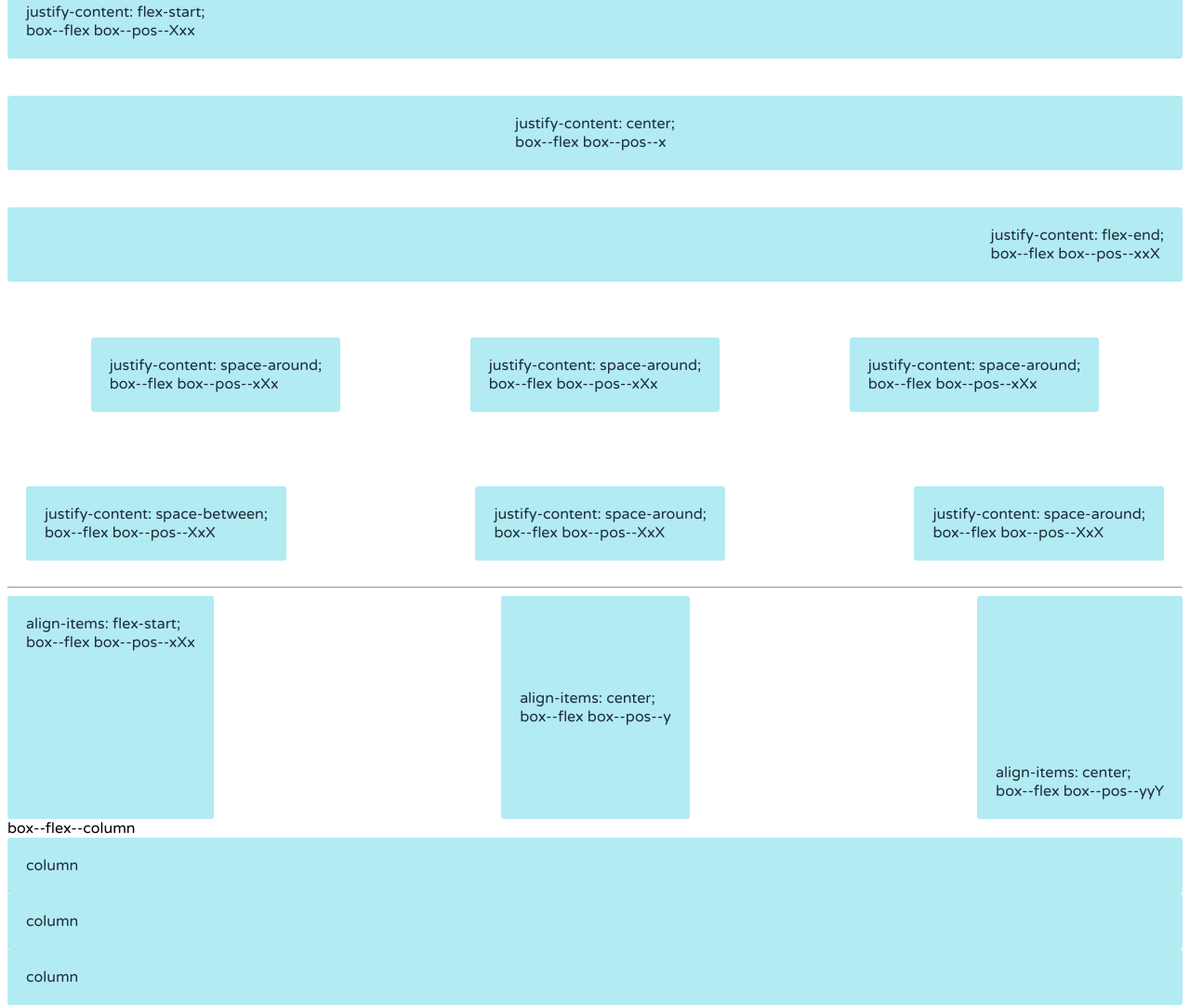
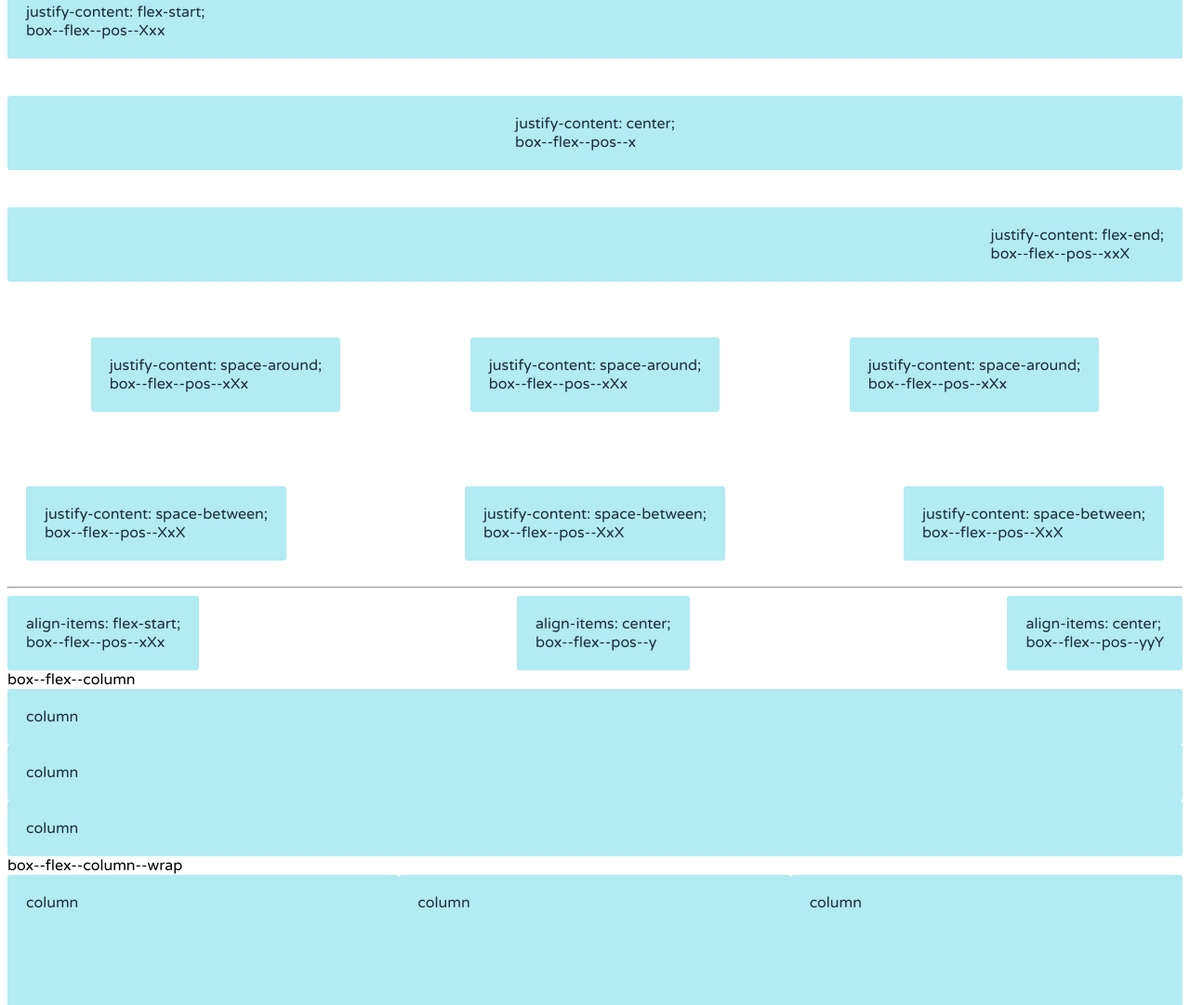
Before and after one commit to webmatrixxxl/CSS-Layout-Framework, a website: page demo/index.html in a window 1280 px wide. Shown: the part 645-1726 px from the top of the page at 93% size. Drawn offline with nearby package versions, Linux system fonts and the light colour scheme.

Commit message:
- update box--flex--pos with display: flex included; Now only one class name need to be added (box--flex box--flex--pos--x) to (box--flex--pos--x) only

```diff
--- a/box.less
+++ b/box.less
@@ -13,6 +13,9 @@
   &--flex {
     display: flex;
 
+    &--pos {
+      .box--flex--pos;
+    }
     &--column {
       flex-flow: column;
       display: flex;
@@ -34,6 +37,7 @@
     &--inline {
       display: inline-flex;
       width: auto;
+      .box--flex--pos;
     }
   }
   &--block {
@@ -66,47 +70,63 @@
         margin: auto;
       }
     }
+  }
+}
+
+.box--flex--pos {
   &--self {
     &-start {
+      display: flex;
       align-self: flex-start;
     }
     &-end {
+      display: flex;
       align-self: flex-end;
     }
     &-center {
+      display: flex;
       align-self: center;
     }
     &-stretch {
+      display: flex;
       align-self: stretch;
     }
   }
   &--y {
+    display: flex;
     align-items: center;
   }
   &--Yyy {
+    display: flex;
     align-items: flex-start;
   }
   &--yyY {
+    display: flex;
     align-items: flex-end;
   }
   &--x {
+    display: flex;
     justify-content: center;
   }
   &--Xxx {
+    display: flex;
     justify-content: flex-start;
   }
   &--xxX {
+    display: flex;
     justify-content: flex-end;
   }
   &--XxX {
+    display: flex;
     justify-content: space-between;
   }
   &--xXx {
+    display: flex;
     justify-content: space-around;
   }
   &--xy {
+    display: flex;
     justify-content: center;
     align-items: center;
   }
 }
-}
--- a/demo/index.html
+++ b/demo/index.html
@@ -51,73 +51,73 @@
 			</div>
 		</div>
 
-		<div class="box--flex box--pos--Xxx">
+		<div class="box--flex--pos--Xxx">
 			<div>
 				justify-content: flex-start;
-				<div>box--flex box--pos--Xxx</div>
+				<div>box--flex--pos--Xxx</div>
 			</div>
 		</div>
-		<div class="box--flex box--pos--x">
+		<div class="box--flex--pos--x">
 			<div>
 				justify-content: center;
-				<div>box--flex box--pos--x</div>
+				<div>box--flex--pos--x</div>
 			</div>
 		</div>
-		<div class="box--flex box--pos--xxX">
+		<div class="box--flex--pos--xxX">
 			<div>
 				justify-content: flex-end;
-				<div>box--flex box--pos--xxX</div>
+				<div>box--flex--pos--xxX</div>
 			</div>
 		</div>
-		<div class="panel box--flex box--pos--xXx">
+		<div class="panel box--flex--pos--xXx">
 			<div>
 				justify-content: space-around;
-				<div>box--flex box--pos--xXx</div>
+				<div>box--flex--pos--xXx</div>
 			</div>
 			<div>
 				justify-content: space-around;
-				<div>box--flex box--pos--xXx</div>
+				<div>box--flex--pos--xXx</div>
 			</div>
 			<div>
 				justify-content: space-around;
-				<div>box--flex box--pos--xXx</div>
+				<div>box--flex--pos--xXx</div>
 			</div>
 		</div>
-		<div class="panel box--flex box--pos--XxX">
+		<div class="panel box--flex--pos--XxX">
 			<div>
 				justify-content: space-between;
-				<div>box--flex box--pos--XxX</div>
+				<div>box--flex--pos--XxX</div>
 			</div>
 			<div>
-				justify-content: space-around;
-				<div>box--flex box--pos--XxX</div>
+				justify-content: space-between;
+				<div>box--flex--pos--XxX</div>
 			</div>
 			<div>
-				justify-content: space-around;
-				<div>box--flex box--pos--XxX</div>
+				justify-content: space-between;
+				<div>box--flex--pos--XxX</div>
 			</div>
 		</div>
 	</div>
 
 	<hr>
 
-	<div class="box--flex box--pos--XxX panel">
-		<div class="box--flex box--pos--Yyy">
+	<div class="box--flex--pos--XxX panel">
+		<div class="box--flex--pos--Yyy">
 			<div>
 				align-items: flex-start;
-				<div>box--flex box--pos--xXx</div>
+				<div>box--flex--pos--xXx</div>
 			</div>
 		</div>
-		<div class="box--flex box--pos--y">
+		<div class="box--flex--pos--y">
 			<div>
 				align-items: center;
-				<div>box--flex box--pos--y</div>
+				<div>box--flex--pos--y</div>
 			</div>
 		</div>
-		<div class="box--flex box--pos--yyY">
+		<div class="box--flex--pos--yyY">
 			<div>
 				align-items: center;
-				<div>box--flex box--pos--yyY</div>
+				<div>box--flex--pos--yyY</div>
 			</div>
 		</div>
 	</div>
```
Lines whose indentation alone changed are shown as unchanged.
